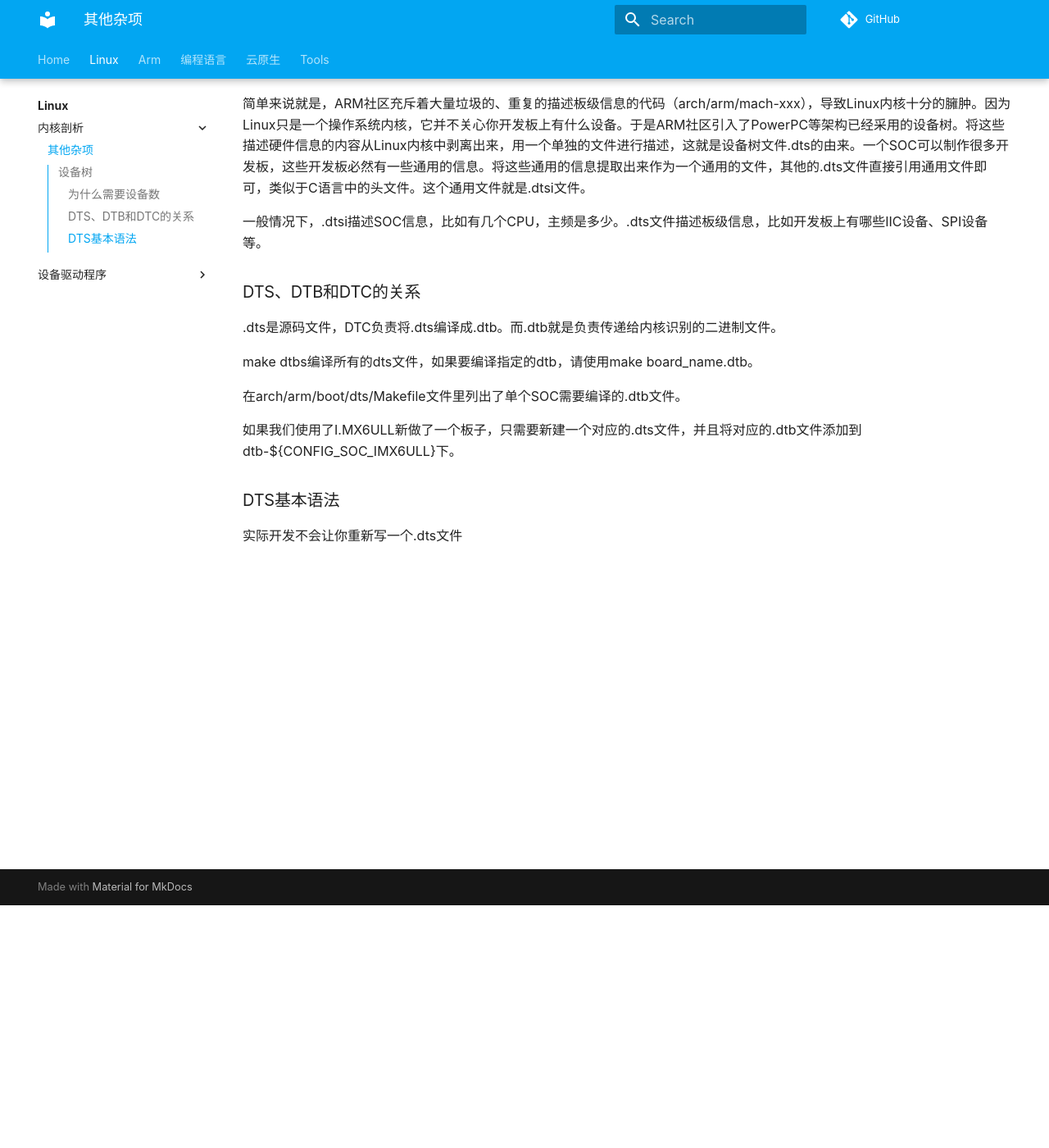
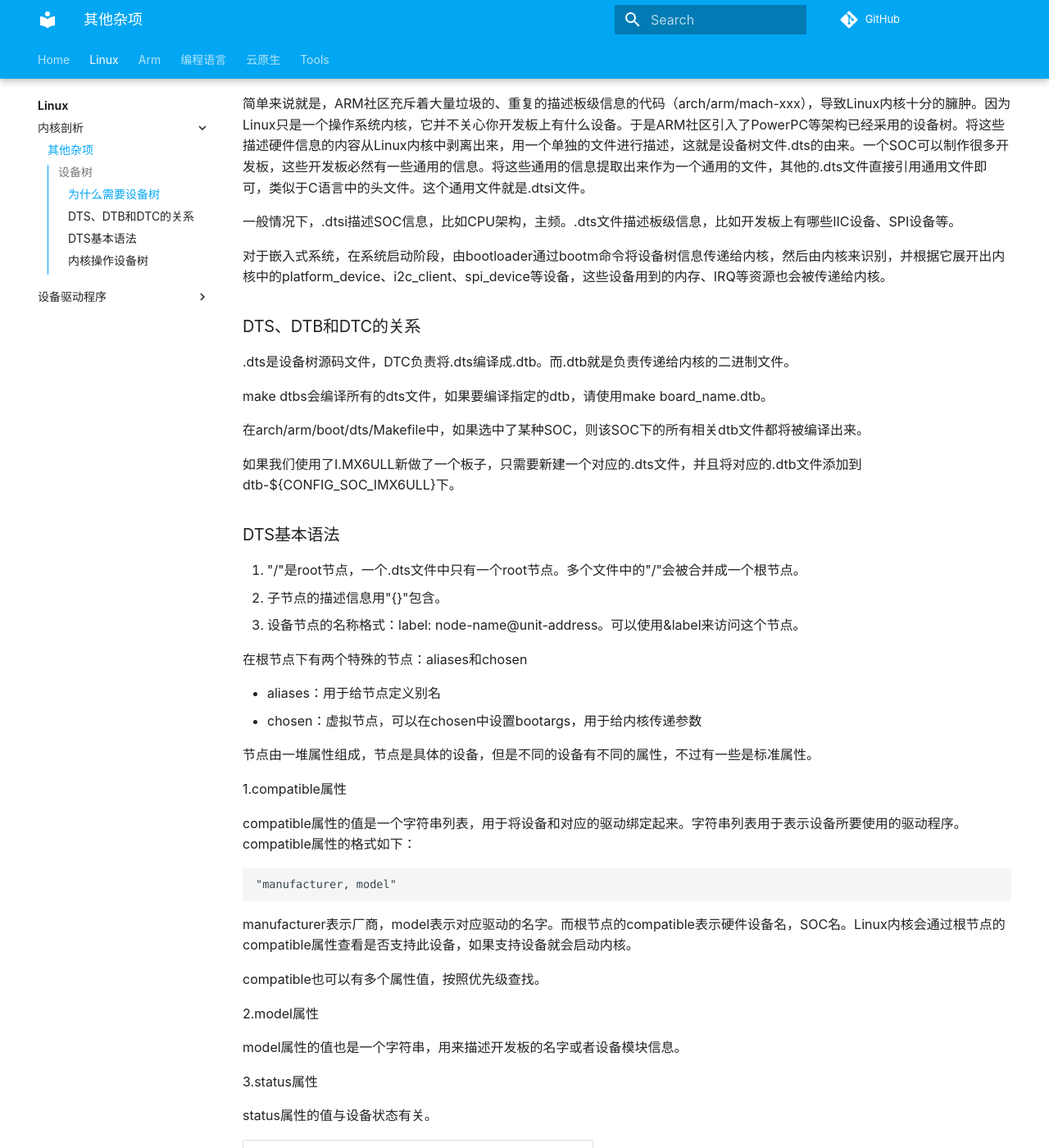
Before and after one commit to TomSjtu/notes, an MkDocs documentation site: the page built from docs/linux/kernel/others.md, in a window 1280 px wide and 1400 px high, scrolled down 296 px. Shown: the whole window at 82% size. Built offline with MkDocs 1.6.1 and Material for MkDocs 9.7.7, drawn with Linux system fonts in a browser that asks for light colours; comment, search, counter and statistics services are not loaded; some of the changed text lies outside the part shown.

````diff
--- a/docs/linux/kernel/others.md
+++ b/docs/linux/kernel/others.md
@@ -2,25 +2,148 @@
 
 ## 设备树
 
-### 为什么需要设备数
+### 为什么需要设备树
 
 具体可以参考Linus在2011年写的一个邮件：[this whole ARM thing is a f*cking pain in the ass](https://lkml.org/lkml/2011/3/17/492)。
 
 简单来说就是，ARM社区充斥着大量垃圾的、重复的描述板级信息的代码（arch/arm/mach-xxx），导致Linux内核十分的臃肿。因为Linux只是一个操作系统内核，它并不关心你开发板上有什么设备。于是ARM社区引入了PowerPC等架构已经采用的设备树。将这些描述硬件信息的内容从Linux内核中剥离出来，用一个单独的文件进行描述，这就是设备树文件.dts的由来。一个SOC可以制作很多开发板，这些开发板必然有一些通用的信息。将这些通用的信息提取出来作为一个通用的文件，其他的.dts文件直接引用通用文件即可，类似于C语言中的头文件。这个通用文件就是.dtsi文件。
 
-一般情况下，.dtsi描述SOC信息，比如有几个CPU，主频是多少。.dts文件描述板级信息，比如开发板上有哪些IIC设备、SPI设备等。
+一般情况下，.dtsi描述SOC信息，比如CPU架构，主频。.dts文件描述板级信息，比如开发板上有哪些IIC设备、SPI设备等。
+
+对于嵌入式系统，在系统启动阶段，由bootloader通过bootm命令将设备树信息传递给内核，然后由内核来识别，并根据它展开出内核中的platform_device、i2c_client、spi_device等设备，这些设备用到的内存、IRQ等资源也会被传递给内核。
 
 
 ### DTS、DTB和DTC的关系
 
-.dts是源码文件，DTC负责将.dts编译成.dtb。而.dtb就是负责传递给内核识别的二进制文件。
+.dts是设备树源码文件，DTC负责将.dts编译成.dtb。而.dtb就是负责传递给内核的二进制文件。
 
-make dtbs编译所有的dts文件，如果要编译指定的dtb，请使用make board_name.dtb。
+make dtbs会编译所有的dts文件，如果要编译指定的dtb，请使用make board_name.dtb。
 
-在arch/arm/boot/dts/Makefile文件里列出了单个SOC需要编译的.dtb文件。
+在arch/arm/boot/dts/Makefile中，如果选中了某种SOC，则该SOC下的所有相关dtb文件都将被编译出来。
 
 如果我们使用了I.MX6ULL新做了一个板子，只需要新建一个对应的.dts文件，并且将对应的.dtb文件添加到dtb-${CONFIG_SOC_IMX6ULL}下。
 
 ### DTS基本语法
 
-实际开发不会让你重新写一个.dts文件
+1. "/"是root节点，一个.dts文件中只有一个root节点。多个文件中的"/"会被合并成一个根节点。
+2. 子节点的描述信息用"{}"包含。
+3. 设备节点的名称格式：label: node-name@unit-address。可以使用&label来访问这个节点。
+
+在根节点下有两个特殊的节点：aliases和chosen
+
+- aliases：用于给节点定义别名
+- chosen：虚拟节点，可以在chosen中设置bootargs，用于给内核传递参数
+
+节点由一堆属性组成，节点是具体的设备，但是不同的设备有不同的属性，不过有一些是标准属性。
+
+1.compatible属性
+
+compatible属性的值是一个字符串列表，用于将设备和对应的驱动绑定起来。字符串列表用于表示设备所要使用的驱动程序。compatible属性的格式如下：
+
+```
+"manufacturer, model"
+```
+
+manufacturer表示厂商，model表示对应驱动的名字。而根节点的compatible表示硬件设备名，SOC名。Linux内核会通过根节点的compatible属性查看是否支持此设备，如果支持设备就会启动内核。
+
+compatible也可以有多个属性值，按照优先级查找。
+
+2.model属性
+
+model属性的值也是一个字符串，用来描述开发板的名字或者设备模块信息。
+
+3.status属性
+
+status属性的值与设备状态有关。
+
+| 值      | 描述 |
+| :--- | :--- |
+| "okay"      | 表示设备是可操作的       |
+| "disabled"   | 表示设备当前不可操作，但是未来可以变为可操作的        |
+| "fail"  | 表示当前设备不可操作，但是未来
+
+4.reg属性
+
+reg属性的值一般是(address, length)对。用于描述设备地址信息。
+
+```
+reg = <0x4000e000 0x400>  //起始地址+大小
+```
+
+5.#address-cells和#size-cells属性
+
+用于描述子节点的地址信息。
+
+```
+#address-cells: 决定了子节点reg属性的地址信息所占用的字长
+#size-cells：决定了子节点reg属性中长度信息所占的字长
+```
+
+6.ranges属性
+
+ranges属性的值按照(child-bus-address, parent-bus-address, lenght)格式编写。ranges属性用来指定某个设备的地址范围或者IO范围，这是对设备进行寻址的重要信息。操作系统通过ranges属性获知哪些内存区域或者IO端口是被硬件设备所占用的。
+
+- child-bus-address：子总线地址空间的物理地址，由父节点的#address-cells确定此物理地址占用的字长
+- parent-bus-address：父总线地址空间的物理地址，同样由父节点的#address-cells确定此物理地址占用的字长
+- length：子地址空间的长度，由父节点的#size-cells确定此地址长度占用的字长
+
+如果ranges属性为空，则说明子地址空间和父地址空间相同，不需要进行转换。
+
+**Arm体系此属性设置为空**。
+
+7.intc属性
+用于表示中断控制器的相关信息。
+
+- interrupt-controller：
+- interrupt-cells：
+- interrupt-parent：
+- interrupts：
+
+根节点必须要有的属性有：
+
+```
+#address-cells:子节点reg属性中，用多少个u32整数来描述地址
+#size-cells：子节点reg属性中，用多少个u32整数来描述大小
+compatible：指定板子兼容的平台
+model：板子名称
+```
+
+### 内核操作设备树
+
+内核提供了一系列函数来操作设备树中的节点和属性信息，这些函数统一以**of**开头。
+
+1.节点操作函数
+内核使用device_node结构体来描述一个节点
+```C
+struct device_node{
+    const char *name;
+    const char *type;
+    cont char *full_name;
+    ...
+    struct device_node *parent;
+    struct device_node *child;
+    struct device_node *sibling;
+    struct kobject kobj;
+    unsigned long _flags;
+    void *data;
+};
+```
+
+节点的属性信息里保存了驱动所需要的内容，内核中使用结构体property表示属性。
+```C
+struct property{
+    char *name;
+    int length;
+    void *value;
+    struct property *next;
+    unsigned long _flags;
+    unsigned int unique_id;
+    struct bin_attribute attr;
+};
+```
+同时内核也提供了提取属性值的Of函数。
+
+
+
+
+驱动通过查找节点，然后对设备树进行操作
````
Also changed, not shown: docs/linux/drivers/chardev.md (+2 -0 lines).
